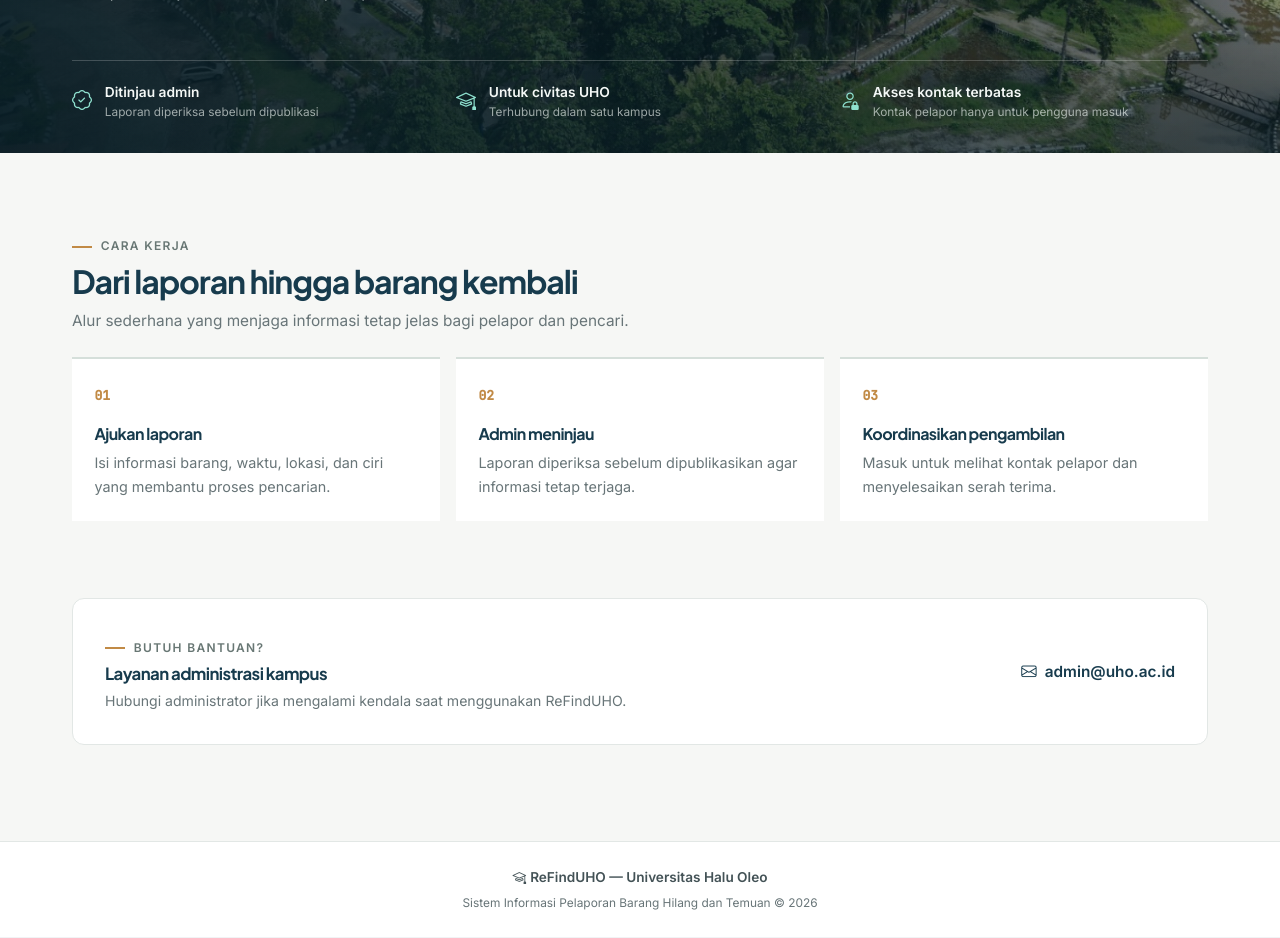
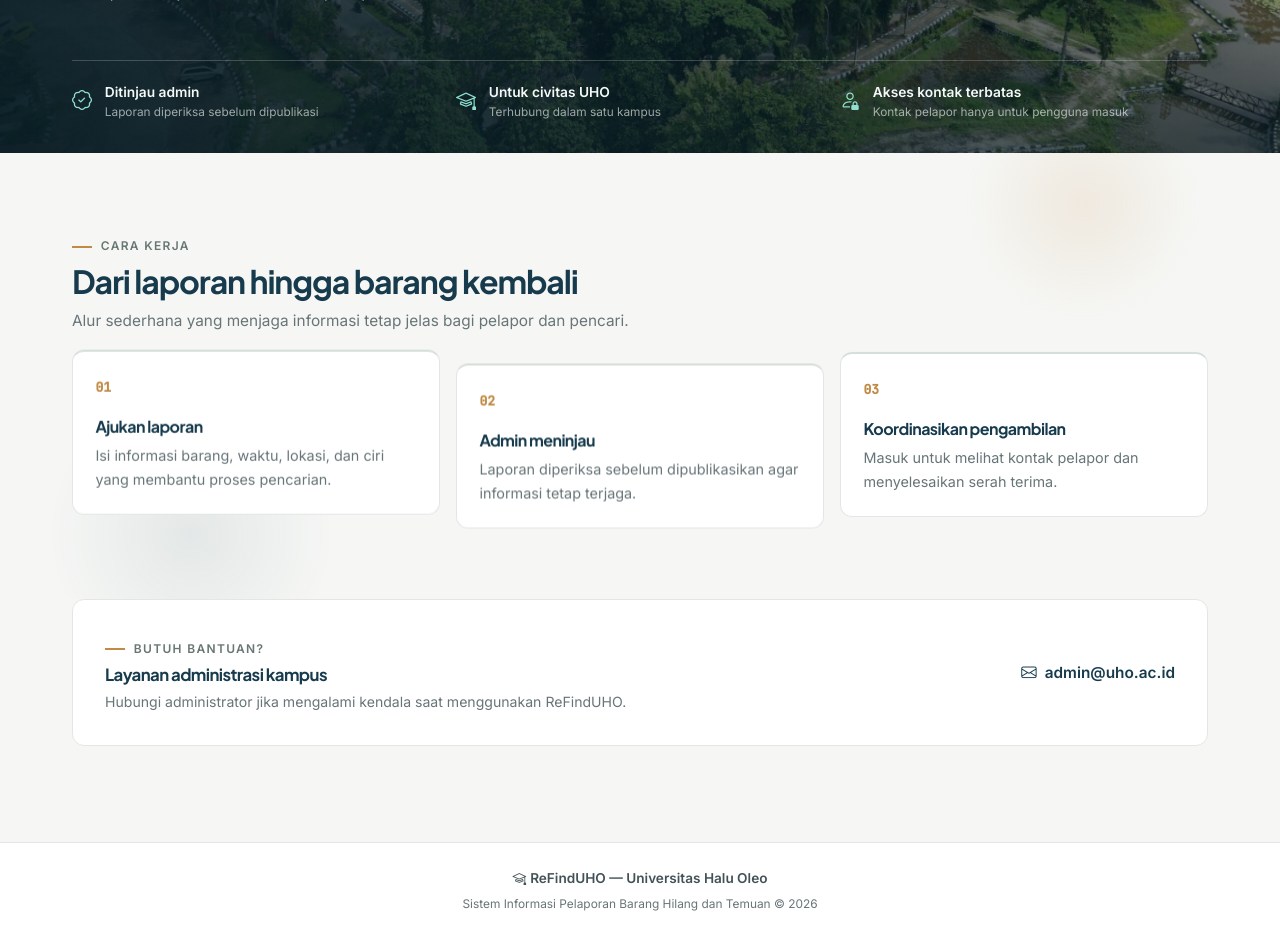
Before and after one commit to aghy07/DevReFindUHO, a PHP site: page / in a window 1280 px wide. Shown: the part 589-1527 px from the top of the page. Run offline with PHP 8.4, Linux system fonts and the light colour scheme; data comes from the database, SQL or seed files in the repository; data that the repository does not hold is empty.

Commit message:
Update tampilan dan halaman utama

```diff
--- a/assets/css/style.css
+++ b/assets/css/style.css
@@ -474,11 +474,111 @@ textarea.form-control {
     color: var(--rf-muted);
 }
 
+.process-section {
+    position: relative;
+    overflow: hidden;
+}
+
+.process-parallax-bg {
+    position: absolute;
+    inset: 0;
+    pointer-events: none;
+    z-index: 0;
+}
+
+.process-orb {
+    position: absolute;
+    border-radius: 999px;
+    transform: translate3d(0, var(--parallax-y, 0px), 0);
+    will-change: transform;
+}
+
+.process-orb-1 {
+    top: -3.5rem;
+    right: 6%;
+    width: 240px;
+    height: 240px;
+    background: radial-gradient(circle, rgba(193, 138, 69, 0.12) 0%, rgba(193, 138, 69, 0) 70%);
+}
+
+.process-orb-2 {
+    bottom: -4rem;
+    left: 4%;
+    width: 280px;
+    height: 280px;
+    background: radial-gradient(circle, rgba(23, 59, 77, 0.08) 0%, rgba(23, 59, 77, 0) 72%);
+}
+
+.js-motion-ready .process-reveal {
+    opacity: 0;
+    transform: translate3d(0, 22px, 0);
+    transition:
+        opacity 0.65s cubic-bezier(0.22, 1, 0.36, 1) var(--reveal-delay, 0ms),
+        transform 0.65s cubic-bezier(0.22, 1, 0.36, 1) var(--reveal-delay, 0ms);
+}
+
+.js-motion-ready .process-reveal.is-visible {
+    opacity: 1;
+    transform: translate3d(0, 0, 0);
+}
+
+.process-parallax-item {
+    height: 100%;
+    transform: translate3d(0, var(--parallax-y, 0px), 0);
+    will-change: transform;
+}
+
+.process-float-wrap {
+    height: 100%;
+    animation: processFloat 5.2s ease-in-out infinite;
+    animation-delay: var(--float-delay, 0s);
+}
+
+@keyframes processFloat {
+    0%, 100% {
+        transform: translate3d(0, 0, 0);
+    }
+    50% {
+        transform: translate3d(0, -4px, 0);
+    }
+}
+
 .process-card {
+    position: relative;
     height: 100%;
     padding: 1.4rem;
+    border: 1px solid var(--rf-border);
     border-top: 2px solid #d5dfda;
+    border-radius: var(--rf-radius);
     background: #fff;
+    overflow: hidden;
+    transition:
+        transform 0.35s cubic-bezier(0.22, 1, 0.36, 1),
+        box-shadow 0.35s cubic-bezier(0.22, 1, 0.36, 1),
+        border-color 0.35s ease;
+}
+
+.process-card::after {
+    content: "";
+    position: absolute;
+    top: 0;
+    left: 0;
+    right: 0;
+    height: 2px;
+    background: linear-gradient(90deg, var(--rf-primary), var(--rf-accent));
+    transform: scaleX(0);
+    transform-origin: left center;
+    transition: transform 0.38s cubic-bezier(0.22, 1, 0.36, 1);
+}
+
+.process-card:hover {
+    transform: translate3d(0, -6px, 0);
+    border-color: rgba(23, 59, 77, 0.16);
+    box-shadow: 0 16px 34px rgba(23, 59, 77, 0.08);
+}
+
+.process-card:hover::after {
+    transform: scaleX(1);
 }
 
 .process-card-index {
@@ -488,6 +588,12 @@ textarea.form-control {
     font-family: 'JetBrains Mono', ui-monospace, monospace;
     font-size: 0.82rem;
     font-weight: 600;
+    transition: color 0.3s ease, transform 0.3s cubic-bezier(0.22, 1, 0.36, 1);
+}
+
+.process-card:hover .process-card-index {
+    color: var(--rf-primary);
+    transform: translateX(3px);
 }
 
 .process-card h3 {
@@ -495,12 +601,40 @@ textarea.form-control {
     color: var(--rf-primary);
     font-size: 1rem;
     font-weight: 700;
+    transition: color 0.3s ease;
 }
 
 .process-card p {
     margin: 0;
     color: var(--rf-muted);
     font-size: 0.9rem;
+}
+
+@media (prefers-reduced-motion: reduce) {
+    .js-motion-ready .process-reveal {
+        opacity: 1;
+        transform: none;
+        transition: none;
+    }
+
+    .process-float-wrap {
+        animation: none;
+    }
+
+    .process-parallax-item,
+    .process-orb {
+        transform: none;
+    }
+
+    .process-card,
+    .process-card::after,
+    .process-card-index {
+        transition: none;
+    }
+
+    .process-card:hover {
+        transform: none;
+    }
 }
 
 .contact-panel {
--- a/assets/js/script.js
+++ b/assets/js/script.js
@@ -173,4 +173,65 @@ document.addEventListener('DOMContentLoaded', () => {
             }
         });
     });
+
+    // 9. Landing Page "Cara Kerja" Motion (Fade-in + Light Parallax)
+    const processSection = document.querySelector('.process-section');
+    if (processSection) {
+        const prefersReducedMotion = window.matchMedia('(prefers-reduced-motion: reduce)').matches;
+        const revealEls = processSection.querySelectorAll('.process-reveal');
+
+        if (!prefersReducedMotion) {
+            document.documentElement.classList.add('js-motion-ready');
+        }
+
+        if (prefersReducedMotion || !('IntersectionObserver' in window)) {
+            revealEls.forEach((el) => el.classList.add('is-visible'));
+        } else {
+            const revealObserver = new IntersectionObserver(
+                (entries, observer) => {
+                    entries.forEach((entry) => {
+                        if (entry.isIntersecting) {
+                            entry.target.classList.add('is-visible');
+                            observer.unobserve(entry.target);
+                        }
+                    });
+                },
+                { threshold: 0.15, rootMargin: '0px 0px -40px 0px' }
+            );
+            revealEls.forEach((el) => revealObserver.observe(el));
+        }
+
+        const parallaxEls = processSection.querySelectorAll('[data-parallax-speed]');
+        if (!prefersReducedMotion && parallaxEls.length > 0) {
+            let rafId = null;
+
+            const updateParallax = () => {
+                rafId = null;
+                const rect = processSection.getBoundingClientRect();
+                const viewportCenter = window.innerHeight * 0.5;
+                if (rect.bottom < -120 || rect.top > window.innerHeight + 120) {
+                    return;
+                }
+                const sectionCenter = rect.top + rect.height * 0.5;
+                const delta = viewportCenter - sectionCenter;
+
+                parallaxEls.forEach((el) => {
+                    const speed = parseFloat(el.getAttribute('data-parallax-speed') || '0');
+                    const rawOffset = delta * speed;
+                    const clamped = Math.max(-18, Math.min(18, rawOffset));
+                    el.style.setProperty('--parallax-y', `${clamped.toFixed(2)}px`);
+                });
+            };
+
+            const onScrollOrResize = () => {
+                if (rafId === null) {
+                    rafId = window.requestAnimationFrame(updateParallax);
+                }
+            };
+
+            updateParallax();
+            window.addEventListener('scroll', onScrollOrResize, { passive: true });
+            window.addEventListener('resize', onScrollOrResize, { passive: true });
+        }
+    }
 });
--- a/index.php
+++ b/index.php
@@ -166,9 +166,13 @@ $laporanTerbaru = $laporanController->laporanTerbaru(6);
 </section>
 <?php endif; ?>
 
-<section class="section-wrap">
-    <div class="container container-rf">
-        <div class="section-heading">
+<section class="section-wrap process-section" id="cara-kerja">
+    <div class="process-parallax-bg" aria-hidden="true">
+        <span class="process-orb process-orb-1" data-parallax-speed="0.06"></span>
+        <span class="process-orb process-orb-2" data-parallax-speed="-0.05"></span>
+    </div>
+    <div class="container container-rf position-relative">
+        <div class="section-heading process-reveal">
             <div>
                 <span class="section-kicker">Cara kerja</span>
                 <h2>Dari laporan hingga barang kembali</h2>
@@ -183,13 +187,18 @@ $laporanTerbaru = $laporanController->laporanTerbaru(6);
                 ['title' => 'Koordinasikan pengambilan', 'desc' => 'Masuk untuk melihat kontak pelapor dan menyelesaikan serah terima.'],
             ];
             foreach ($steps as $i => $step):
+                $parallaxSpeed = $i === 1 ? '-0.035' : '0.025';
             ?>
-                <div class="col-12 col-md-4">
-                    <article class="process-card">
-                        <span class="process-card-index">0<?= $i + 1 ?></span>
-                        <h3><?= $step['title'] ?></h3>
-                        <p><?= $step['desc'] ?></p>
-                    </article>
+                <div class="col-12 col-md-4 process-reveal" style="--reveal-delay: <?= $i * 110 ?>ms;">
+                    <div class="process-parallax-item" data-parallax-speed="<?= $parallaxSpeed ?>">
+                        <div class="process-float-wrap" style="--float-delay: <?= $i * 0.7 ?>s;">
+                            <article class="process-card">
+                                <span class="process-card-index">0<?= $i + 1 ?></span>
+                                <h3><?= $step['title'] ?></h3>
+                                <p><?= $step['desc'] ?></p>
+                            </article>
+                        </div>
+                    </div>
                 </div>
             <?php endforeach; ?>
         </div>
```
